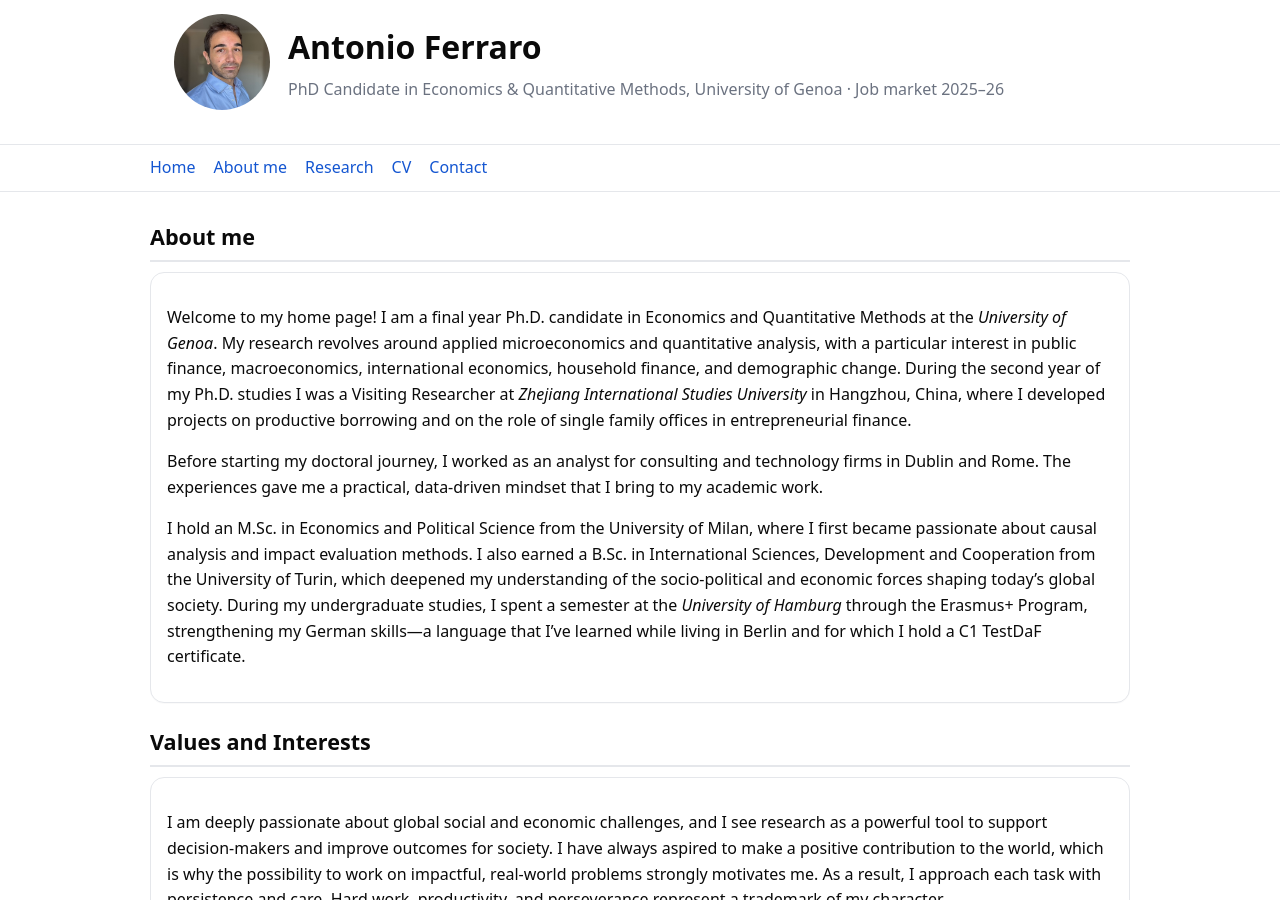
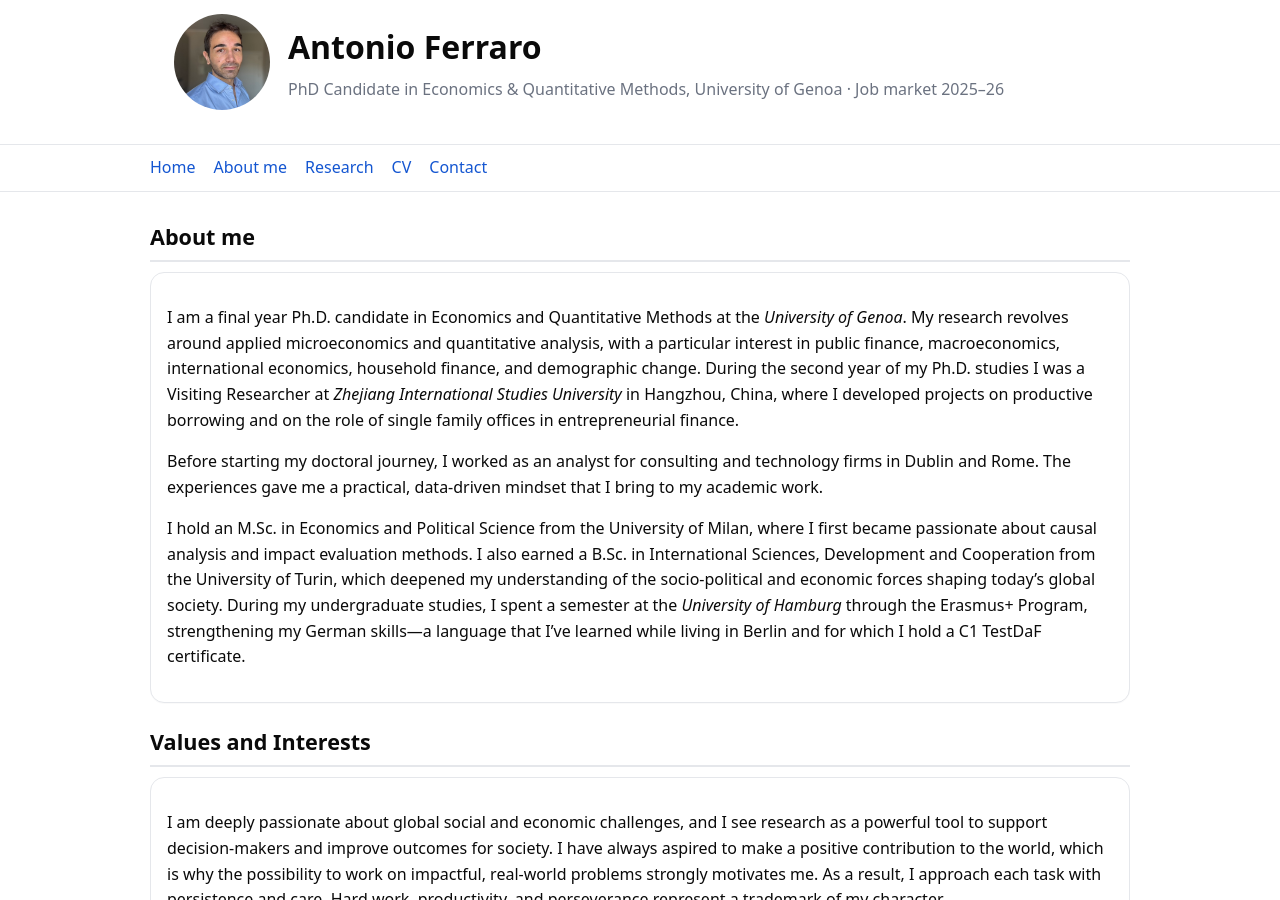
Before and after one commit to ferraroantonio/ferraroantonio.github.io, a Jekyll site: the page built from about.md, in a window 1280 px wide and 900 px high. Built offline with Jekyll 4.4.1, drawn with Linux system fonts in a browser that asks for light colours.

Commit message:
Update about.md

```diff
--- a/about.md
+++ b/about.md
@@ -8,7 +8,7 @@ description: "More about Antonio Ferraro — background, research journey, and m
 <section id="about-full">
   <h2>About me</h2>
   <div class="card">
-    <p>Welcome to my home page! I am a final year Ph.D. candidate in Economics and Quantitative Methods at the <em>University of Genoa</em>. My research revolves around applied microeconomics and quantitative analysis, with a particular interest in public finance, macroeconomics, international economics, household finance, and demographic change. During the second year of my Ph.D. studies I was a Visiting Researcher at <em>Zhejiang International Studies University</em> in Hangzhou, China, where I developed projects on productive borrowing and on the role of single family offices in entrepreneurial finance.</p>
+    <p>I am a final year Ph.D. candidate in Economics and Quantitative Methods at the <em>University of Genoa</em>. My research revolves around applied microeconomics and quantitative analysis, with a particular interest in public finance, macroeconomics, international economics, household finance, and demographic change. During the second year of my Ph.D. studies I was a Visiting Researcher at <em>Zhejiang International Studies University</em> in Hangzhou, China, where I developed projects on productive borrowing and on the role of single family offices in entrepreneurial finance.</p>
 
     <p>Before starting my doctoral journey, I worked as an analyst for consulting and technology firms in Dublin and Rome. The experiences gave me a practical, data-driven mindset that I bring to my academic work.</p>
 
```
